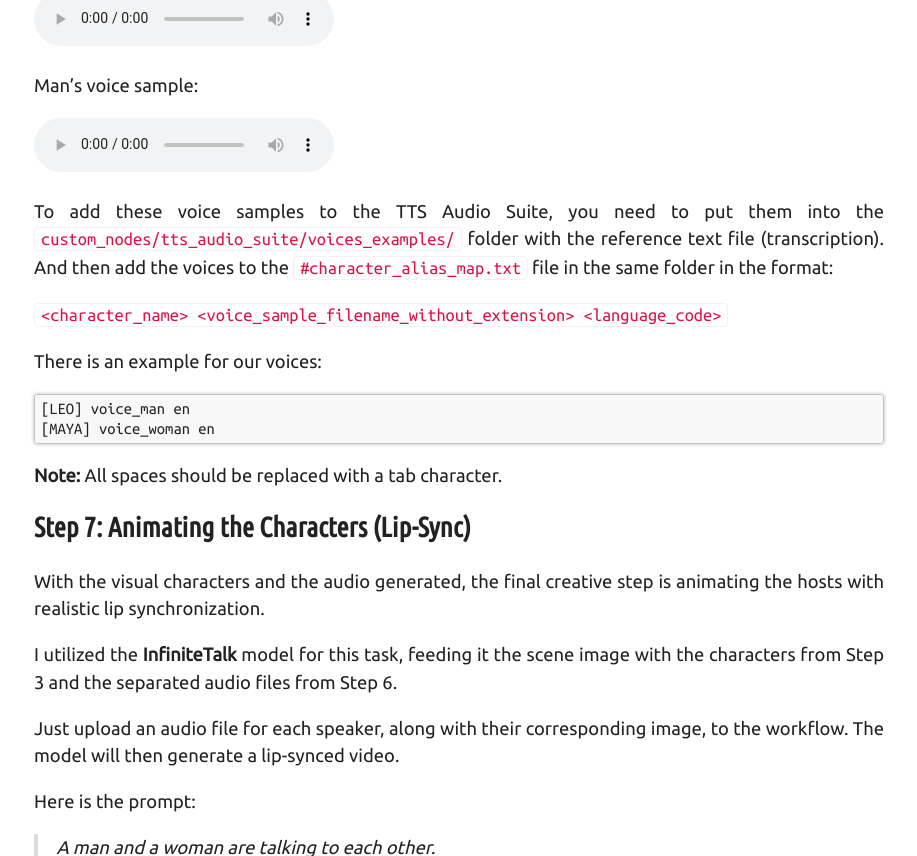
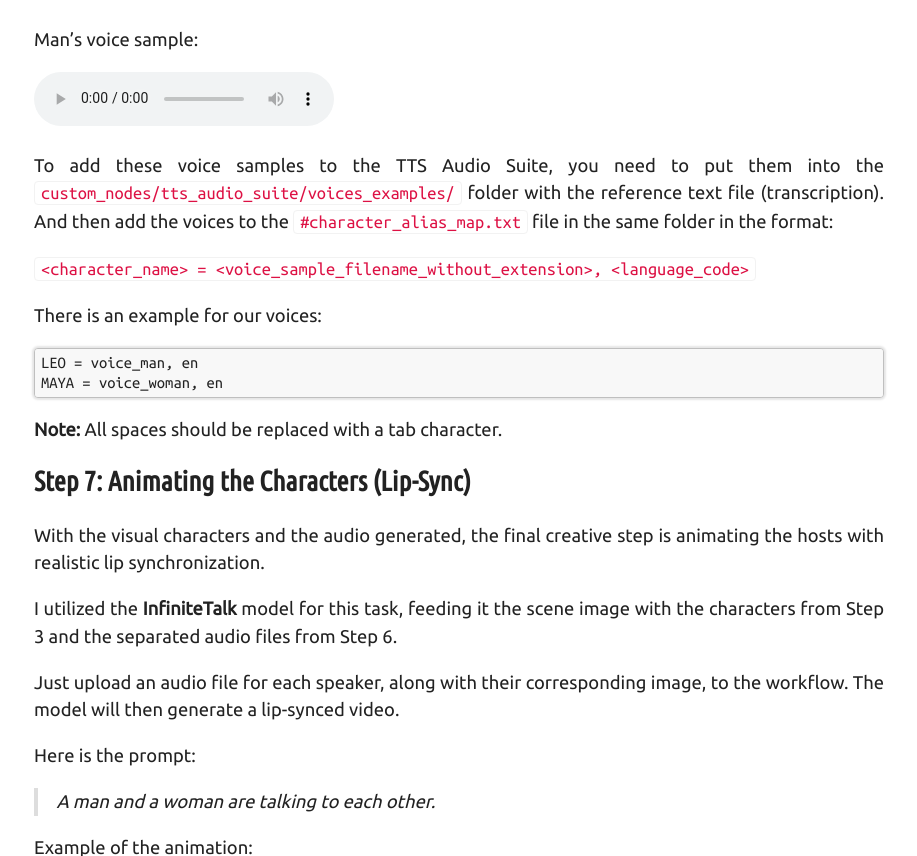
Before and after one commit to meefik/meefik.github.io, a Jekyll site: the page built from _posts/2025-12-10-ai-podcast-from-scratch.md, in a window 1280 px wide and 900 px high, scrolled down 10012 px, cut to the strip 0-856 px from the top of the window. Shown: the whole strip, without its empty margins (181-1098 px from the left). Built offline with Jekyll 4.4.1, drawn with Linux system fonts in a browser that asks for light colours; comment, search, counter and statistics services are not loaded; some of the changed text lies outside the part shown.

Commit message:
Update the post about the AI podcast

````diff
--- a/_posts/2025-12-10-ai-podcast-from-scratch.md
+++ b/_posts/2025-12-10-ai-podcast-from-scratch.md
@@ -23,6 +23,7 @@
 ## The Core AI Studio: ComfyUI Setup
 
 For the bulk of the asset generation (images, video, and audio processing), we will rely on [ComfyUI](https://www.comfy.org/).
+
 - **Installation:** Once you have [ComfyUI installed](https://github.com/comfyanonymous/ComfyUI), you'll need to open the workflows.
 - **Custom Nodes & Models:** When you load a workflow, use the [ComfyUI Manager](https://github.com/Comfy-Org/ComfyUI-Manager) to quickly install any missing custom nodes and download the required open-source models.
 
@@ -71,6 +72,7 @@
 ## Step 3: Creating the Podcast Environment (Scene Images)
 
 I designed three distinct views for the podcast to maintain visual interest:
+
 1. **Intro Scene:** The podcast room with only the title graphic.
 2. **Main Scene:** A cozy podcast room where the hosts sit at a table with a single microphone.
 3. **Outro Scene:** The same room, dimly lit, to display the credits.
@@ -126,6 +128,7 @@
 I used the **ACE-Step** model for music generation. Audio generation can be iterative, and I found using batches helped speed up the process of finding the perfect track.
 
 Here are the parameters I used to generate a 30-second loopable track that I could then segment:
+
 - **Genre:** `funk, pop, soul, melodic`
 - **Lyrics:** `[inst]`
 
@@ -157,6 +158,7 @@
 ### The Audio Pipeline: TTS Audio Suite
 
 To manage the complex script, I utilized the ComfyUI **TTS Audio Suite** custom module. This module streamlines the TTS process and allows for fine control over multiple speakers with voice cloning. There are two well-suited workflows engines for this task:
+
 - **IndexTTS-2**: This TTS engine supports emotional control, which is crucial for making the hosts sound engaging.
 - **Chatterbox**: This TTS engine is also good. It copies the emotions from the reference audio, but lacks a manual emotional control function.
 
@@ -165,6 +167,7 @@
 ![audacity](/assets/images/audacity-splitting-audio.png "Splitting Audio in Audacity")
 
 However, I found a way to do that without using an audio editor. We can use the TTS SRT markup to automate this process:
+
 1. Create a segment in the SRT format for each speaker with start and end timestamps for one second of each segment.
 2. Feed the SRT markup into the TTS SRT node.
 3. Obtain an adjusted SRT markup with accurate timestamps for each speaker after generation.
@@ -218,13 +221,13 @@
 
 To add these voice samples to the TTS Audio Suite, you need to put them into the `custom_nodes/tts_audio_suite/voices_examples/` folder with the reference text file (transcription). And then add the voices to the `#character_alias_map.txt` file in the same folder in the format:
 
-`<character_name> <voice_sample_filename_without_extension> <language_code>`
+`<character_name> = <voice_sample_filename_without_extension>, <language_code>`
 
 There is an example for our voices:
 
 ```
-[LEO] voice_man en
-[MAYA] voice_woman en
+LEO = voice_man, en
+MAYA = voice_woman, en
 ```
 
 **Note:** All spaces should be replaced with a tab character.
@@ -252,6 +255,7 @@
 The last stage is combining all the assets we generated into a cohesive whole.
 
 I used the open-source video editor **Kdenlive** to assemble the project:
+
 1. **Stitching Segments:** Combining the five animated segments.
 2. **Transitions:** Adding the 3-second B-rolls between the main discussion segments.
 3. **Final Touches:** Adding the animated intro clip and the dim-lit outro scene with credits.
````
Also changed, not shown: other parts of _posts/2025-12-10-ai-podcast-from-scratch.md (+0 -2 lines).
